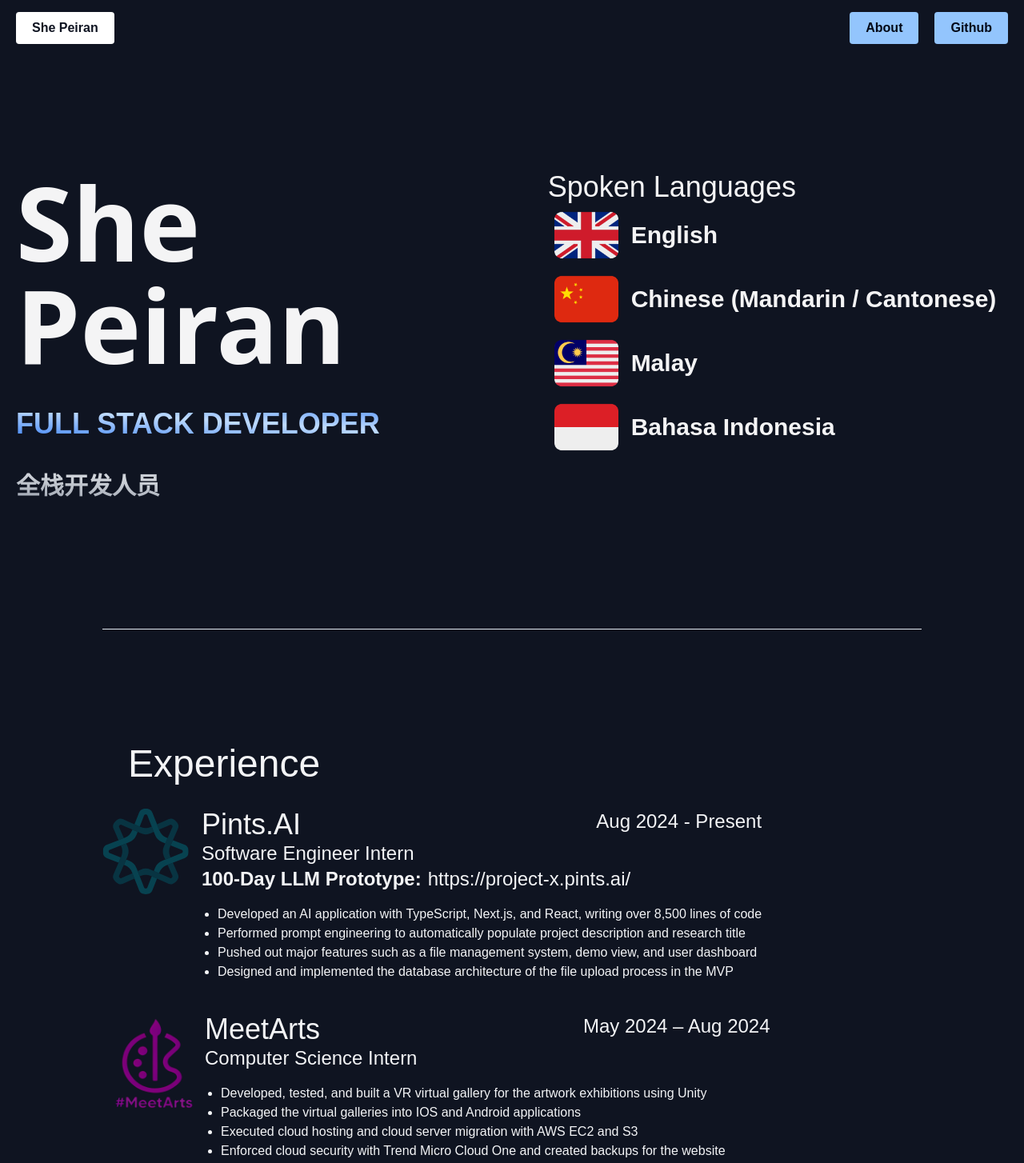
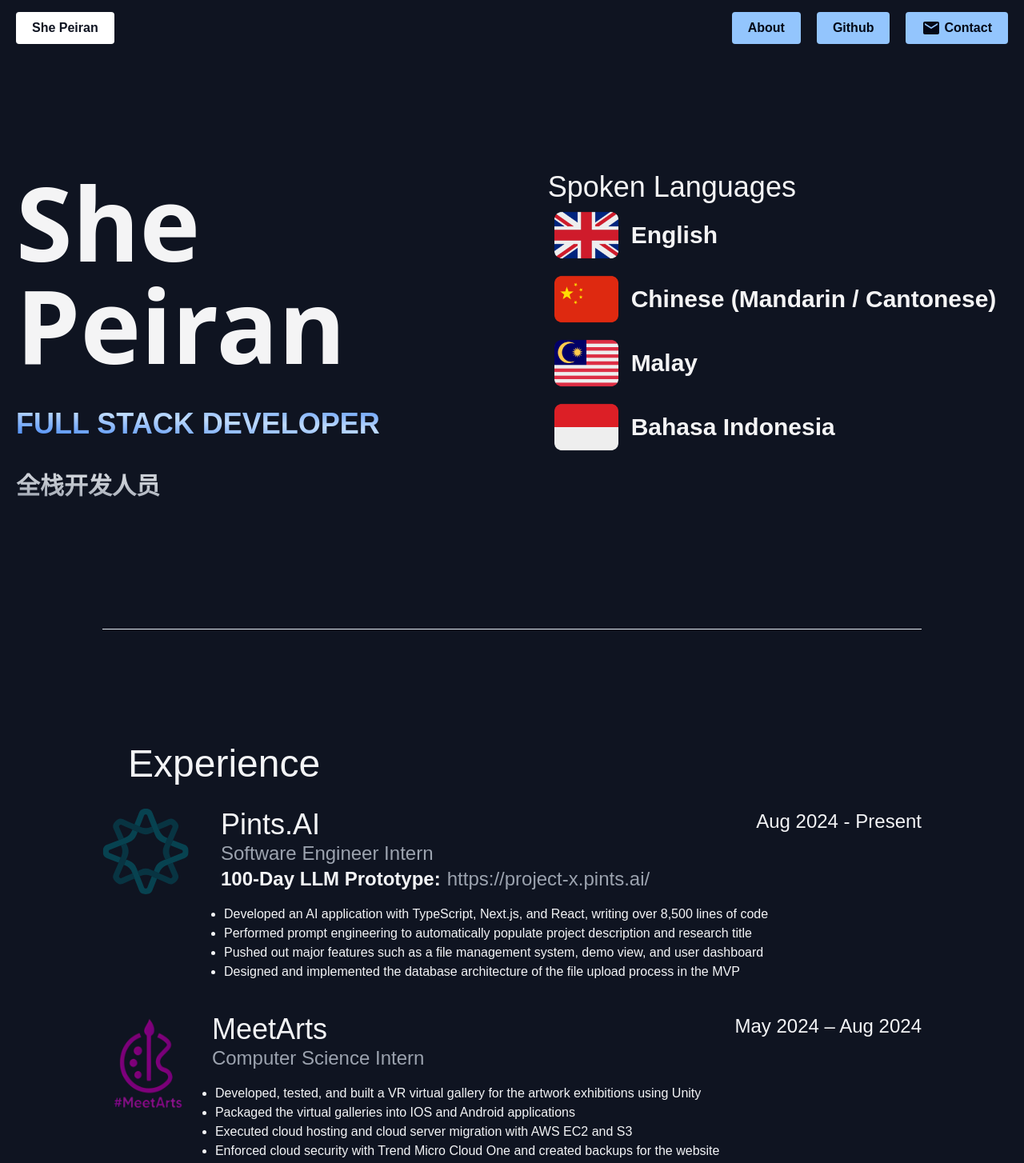
Before and after one commit to s-peiran/landing-page, a Next.js app: page / in a window 1280 px wide. Shown: the top 1454 px of the page at 80% size. Built offline with nearby package versions, Linux system fonts and the light colour scheme.

Commit message:
add contact

```diff
--- a/package.json
+++ b/package.json
@@ -9,6 +9,9 @@
     "lint": "next lint"
   },
   "dependencies": {
+    "@emotion/react": "^11.14.0",
+    "@emotion/styled": "^11.14.0",
+    "@mui/icons-material": "^6.2.0",
     "@radix-ui/react-separator": "^1.1.0",
     "class-variance-authority": "^0.7.0",
     "clsx": "^2.1.1",
--- a/src/components/header.tsx
+++ b/src/components/header.tsx
@@ -1,6 +1,7 @@
 "use client";
 
 import { useRouter } from "next/navigation";
+import EmailIcon from "@mui/icons-material/Email";
 
 export const Header = () => {
 	const router = useRouter();
@@ -33,6 +34,13 @@
 				>
 					Github
 				</a>
+				<a
+					className="flex px-5 gap-1 py-2 bg-blue-300 rounded-sm cursor-pointer font-semibold"
+					href="mailto:she.peiran@gmail.com"
+				>
+					<EmailIcon />
+					Contact
+				</a>
 			</nav>
 		</header>
 	);
--- a/src/components/work-exp.tsx
+++ b/src/components/work-exp.tsx
@@ -69,8 +69,8 @@
 		);
 	}
 	return (
-		<div className="flex w-[80vw] mx-auto mt-4 text-gray-100">
-			<div className="flex">
+		<div className="flex w-[80vw] mx-auto mt-4 text-gray-100 gap-2">
+			<div>
 				{props.company === "Pints.AI" ? (
 					<div className="pr-4">
 						<Icons.PintsAI />
@@ -79,12 +79,12 @@
 					<img className="h-32 w-32" src={props.source} alt={props.company} />
 				)}
 			</div>
-			<div>
-				<div className="flex w-full">
+			<div className="w-full">
+				<div className="flex pl-4">
 					<div className="flex-row flex gap-5">
 						<div className="flex-col">
 							<h1 className="text-4xl">{props.company}</h1>
-							<h1 className="ml-auto text-2xl">{props.position}</h1>
+							<h1 className="text-2xl text-gray-400">{props.position}</h1>
 						</div>
 					</div>
 					<div className="ml-auto text-2xl">{props.period}</div>
@@ -92,13 +92,13 @@
 				<div className="flex">
 					<div>
 						{props.prototype && (
-							<div className="flex gap-2">
+							<div className="flex gap-2 pl-4">
 								<h1 className="text-2xl font-semibold">
 									{props.prototype.title}
 								</h1>
 								<a
 									href={props.prototype?.link}
-									className="text-2xl"
+									className="text-2xl  text-gray-400"
 									target="_blank"
 									rel="noreferrer"
 								>
```
Also changed, not shown: 1 other file (tests, documents, lock files or other folders).
